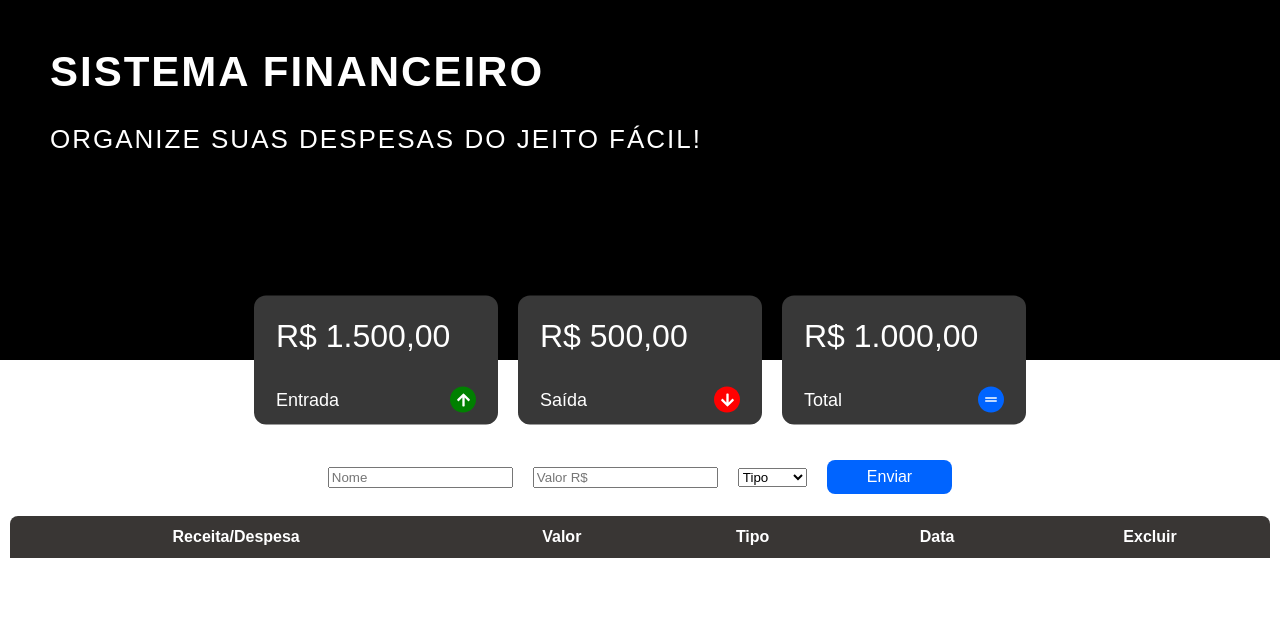
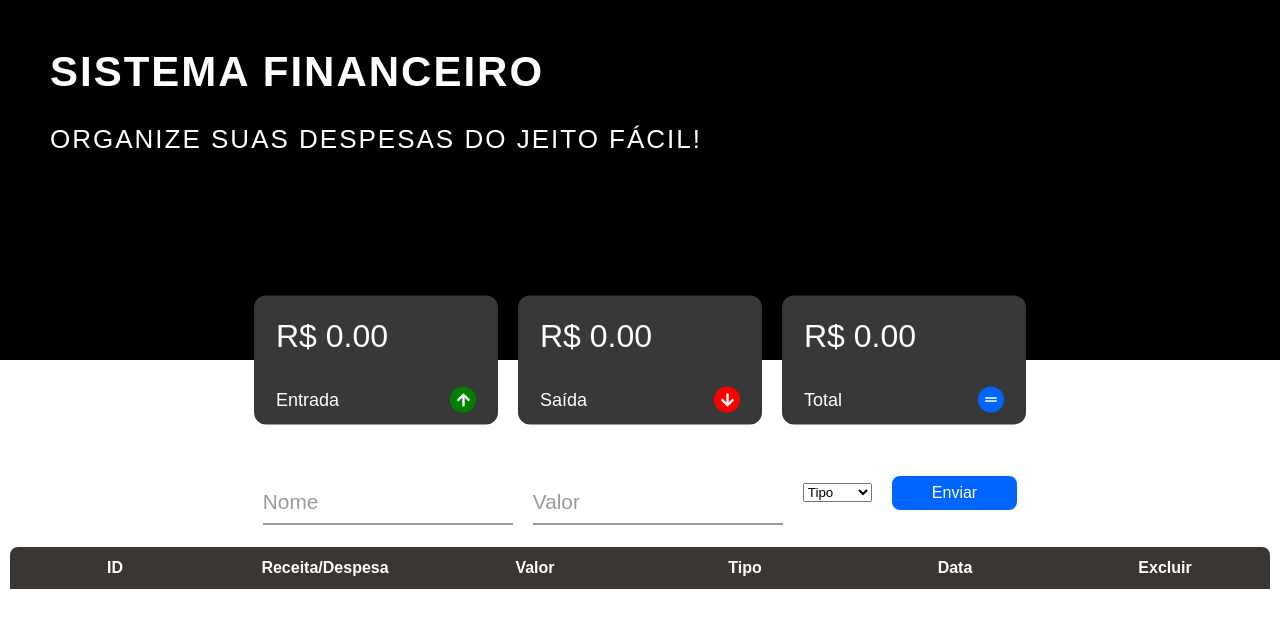
Before and after one commit to leonardojpereira/financial-app, a React (Create React App) app: page / in a window 1280 px wide. Shown: the top 628 px of the page. Built offline with nearby package versions, Linux system fonts and the light colour scheme.

Commit message:
feat: adding calculation to dashboard :wq

```diff
--- a/package.json
+++ b/package.json
@@ -5,6 +5,7 @@
   "dependencies": {
     "cra-template": "1.2.0",
     "moment": "^2.29.4",
+    "nanoid": "^4.0.2",
     "react": "^18.2.0",
     "react-dom": "^18.2.0",
     "react-icons": "^4.9.0",
--- a/src/App.js
+++ b/src/App.js
@@ -1,15 +1,29 @@
+import { useState } from "react";
+import Header from './components/Header'
+import Form from "./components/Form";
 import Dashboard from "./components/Dashboard";
-import Form from "./components/Form";
-import Header from "./components/Header";
-
 
 export default function App() {
+  const [itemList, setItemList] = useState([]);
+
+  const handleAddItem = (newItem) => {
+    setItemList([...itemList, newItem]);
+  };
+
+  const handleDeleteItem = (itemId) => {
+    const updatedItemList = itemList.filter((item) => item.id !== itemId);
+    setItemList(updatedItemList);
+  };
 
   return (
     <>
-      <Header />
-      <Dashboard />
-      <Form />
+      <Header/>
+      <Dashboard itemList={itemList} />
+      <Form
+        itemList={itemList}
+        onAddItem={handleAddItem}
+        onDeleteItem={handleDeleteItem}
+      />
     </>
   );
 }
--- a/src/components/Dashboard/index.js
+++ b/src/components/Dashboard/index.js
@@ -7,25 +7,42 @@ import {
   TypeOfSymbol,
 } from "./style";
 import { FaArrowUp, FaArrowDown } from "react-icons/fa";
-
 import { CgMathEqual } from "react-icons/cg";
 
-export default function Dashboard() {
+export default function Dashboard({ itemList }) {
+  const calculateTotal = () => {
+    const totalIncome = itemList
+      .filter((item) => item.type === "Entrada")
+      .reduce((acc, item) => acc + Number(item.value), 0);
+
+    const totalExpense = itemList
+      .filter((item) => item.type === "Saída")
+      .reduce((acc, item) => acc + Number(item.value), 0);
+
+    return totalIncome - totalExpense;
+  };
+
   const cardData = [
     {
-      amount: "R$ 1.500,00",
+      amount: `R$ ${itemList
+        .filter((item) => item.type === "Entrada")
+        .reduce((acc, item) => acc + Number(item.value), 0)
+        .toFixed(2)}`,
       type: "Entrada",
       icon: <FaArrowUp color="#fff" size={15} />,
       color: "green",
     },
     {
-      amount: "R$ 500,00",
+      amount: `R$ ${itemList
+        .filter((item) => item.type === "Saída")
+        .reduce((acc, item) => acc + Number(item.value), 0)
+        .toFixed(2)}`,
       type: "Saída",
       icon: <FaArrowDown size={15} color="#fff" />,
       color: "red",
     },
     {
-      amount: "R$ 1.000,00",
+      amount: `R$ ${calculateTotal().toFixed(2)}`,
       type: "Total",
       icon: <CgMathEqual size={18} color="#fff" />,
       color: "#0064ff",
--- a/src/components/Form/index.js
+++ b/src/components/Form/index.js
@@ -1,6 +1,8 @@
 import { useState } from "react";
 import {
   FormContainer,
+  FieldGroup,
+  FormLabel,
   Input,
   SelectType,
   OptionType,
@@ -13,17 +15,16 @@ import {
 } from "./style";
 import TableHeader from "../TableHeader";
 import { FaTrashAlt } from "react-icons/fa";
-import moment from 'moment';
-import { FaArrowUp, FaArrowDown } from 'react-icons/fa'
+import moment from "moment";
+import { FaArrowUp, FaArrowDown } from "react-icons/fa";
 
-export default function Form() {
+export default function Form({ itemList, onAddItem, onDeleteItem }) {
   const [formData, setFormData] = useState({
     name: "",
     value: "",
     type: "",
     date: "",
   });
-  const [itemList, setItemList] = useState([]);
 
   const handleFormEdit = (event, name) => {
     setFormData({
@@ -32,13 +33,23 @@ export default function Form() {
     });
   };
 
+  const generateRandomId = () => {
+    const idLength = 3;
+    let randomId = "";
+    for (let i = 0; i < idLength; i++) {
+      randomId += Math.floor(Math.random() * 10); // Gera um dígito aleatório de 0 a 9
+    }
+    return randomId;
+  };
+
   const handleSubmit = (e) => {
     e.preventDefault();
     const newItem = {
+      id: generateRandomId(), // Gera um ID de 3 dígitos aleatórios
       ...formData,
       date: moment().format("DD/MM/YYYY"),
     };
-    setItemList([...itemList, newItem]);
+    onAddItem(newItem);
     setFormData({
       name: "",
       value: "",
@@ -48,13 +59,13 @@ export default function Form() {
   };
 
   const handleDelete = (itemId) => {
-    const updatedItemList = itemList.filter((item) => item.id !== itemId);
-    setItemList(updatedItemList);
+    onDeleteItem(itemId);
   };
 
   return (
     <>
-      <FormContainer onSubmit={handleSubmit}>
+       <FormContainer onSubmit={handleSubmit}>
+        <FieldGroup>
         <Input
           placeholder="Nome"
           type="text"
@@ -63,7 +74,11 @@ export default function Form() {
           value={formData.name}
           onChange={(e) => handleFormEdit(e, "name")}
         />
-        <Input
+        <FormLabel for="name">Nome</FormLabel>
+        </FieldGroup>
+
+       <FieldGroup>
+       <Input
           placeholder="Valor R$"
           type="number"
           name="value"
@@ -71,6 +86,9 @@ export default function Form() {
           value={formData.value}
           onChange={(e) => handleFormEdit(e, "value")}
         />
+         <FormLabel for="value" class="form__label">Valor</FormLabel>
+       </FieldGroup>
+
         <SelectType
           name="Tipo"
           value={formData.type}
@@ -90,9 +108,16 @@ export default function Form() {
         <TableBody>
           {itemList.map((item) => (
             <Tr key={item.id}>
+              <GridItem data-label="ID">{item.id}</GridItem>
               <GridItem data-label="Receita/Despesa">{item.name}</GridItem>
               <GridItem data-label="Valor">{item.value}</GridItem>
-              <GridItem data-label="Tipo">{item.type === 'Entrada' ? <FaArrowUp color="green" /> : <FaArrowDown color="red"/>}</GridItem>
+              <GridItem data-label="Tipo">
+                {item.type === "Entrada" ? (
+                  <FaArrowUp color="green" />
+                ) : (
+                  <FaArrowDown color="red" />
+                )}
+              </GridItem>
               <GridItem data-label="Data">{item.date}</GridItem>
               <GridItem data-label="Excluir">
                 <IconDelete>
--- a/src/components/Form/style.js
+++ b/src/components/Form/style.js
@@ -1,4 +1,9 @@
 import styled from 'styled-components';
+
+
+const primaryColor = '#11998e';
+const secondaryColor = '#38ef7d';
+const grayColor = '#9b9b9b';
 
 export const FormContainer = styled.form`
   display: flex;
@@ -6,20 +11,72 @@ export const FormContainer = styled.form`
   align-items: center;
   margin-top: 100px;
   gap: 20px;
-`;
-
-
-export const Input = styled.input`
+  width: 100%;
 
 `;
 
-export const SelectType = styled.select`
-
+export const FieldGroup = styled.div`
+  position: relative;
+  padding: 15px 0 0;
+  margin-top: 10px;
+  width: 250px;
 `;
 
-export const OptionType = styled.option`
+export const FormLabel = styled.label`
+  position: absolute;
+  top: 0;
+  display: block;
+  transition: 0.2s;
+  font-size: 1rem;
+  color: ${grayColor};
+`;
 
+export const Input = styled.input`
+  font-family: inherit;
+  width: 100%;
+  border: 0;
+  border-bottom: 2px solid ${grayColor};
+  outline: 0;
+  font-size: 1.3rem;
+  padding: 7px 0;
+  background: transparent;
+  transition: border-color 0.2s;
+  color: #000;
+  &::placeholder {
+    color: transparent;
+  }
+
+  &:placeholder-shown {
+    + ${FormLabel} {
+      font-size: 1.3rem;
+      cursor: text;
+      top: 20px;
+    }
+  }
+
+  &:focus {
+    padding-bottom: 6px;
+    font-weight: 700;
+    border-width: 3px;
+    border-image: linear-gradient(to right, ${primaryColor}, ${secondaryColor});
+    border-image-slice: 1;
+
+    + ${FormLabel} {
+      position: absolute;
+      top: 0;
+      display: block;
+      transition: 0.2s;
+      font-size: 1rem;
+      color: ${primaryColor};
+      font-weight: 700;
+    }
+  }
 `;
+
+export const SelectType = styled.select`
+`;
+
+export const OptionType = styled.option``;
 
 export const Button = styled.button`
   padding: 8px 40px;
@@ -34,6 +91,7 @@ export const SalesTable = styled.table`
   width: 100%;
   max-width: 1260px;
   border-collapse: collapse;
+  table-layout: fixed;
   margin: 22px auto;
 `;
 
@@ -45,12 +103,6 @@ export const TableBody = styled.tbody`
 `;
 
 export const Tr = styled.tr`
-  &:nth-child(even) {
-    background-color: rgb(239 239 239);
-  }
-  &:nth-child(odd) {
-    background-color: #fff;
-  }
   @media (max-width: 830px) {
     display: block;
     width: 100%;
@@ -63,9 +115,6 @@ export const GridItem = styled.td`
   border: 1px solid #ddd;
   text-align: center;
   font-size: 16px;
-  nth-of-type(odd) {
-    background-color: #000;
-  }
   &:last-child {
     border-bottom-left-radius: 8px;
   }
@@ -88,18 +137,6 @@ export const GridItem = styled.td`
   }
 `;
 
-export const IconEdit = styled.span`
-  color: #0cc0df;
-  font-size: 16px;
-  cursor: pointer;
-`;
-
-export const IconCancelEdit = styled.span`
-  color: rgb(190, 67, 67);
-  font-size: 16px;
-  cursor: pointer;
-`;
-
 export const IconDelete = styled.span`
   color: rgb(190, 67, 67);
   cursor: pointer;
--- a/src/components/TableHeader/index.js
+++ b/src/components/TableHeader/index.js
@@ -3,6 +3,7 @@ import { TableHeaderContainer, GridItemTitle } from "./style.js";
 export default function TableHeader() {
   return (
     <TableHeaderContainer>
+      <GridItemTitle>ID</GridItemTitle>
       <GridItemTitle>Receita/Despesa</GridItemTitle>
       <GridItemTitle>Valor</GridItemTitle>
       <GridItemTitle>Tipo</GridItemTitle>
```
Also changed, not shown: 1 other file (tests, documents, lock files or other folders). Lines whose indentation alone changed are shown as unchanged.
